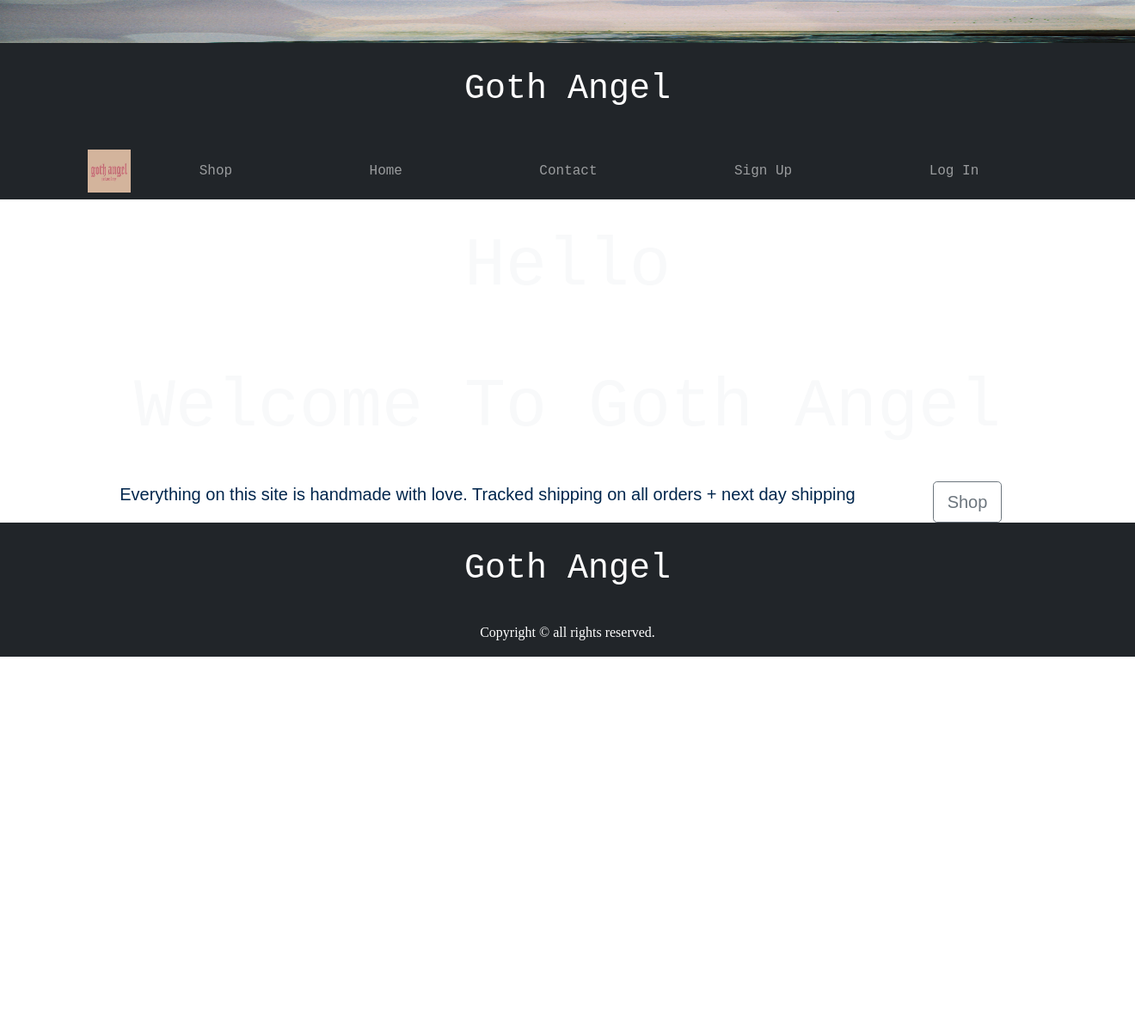
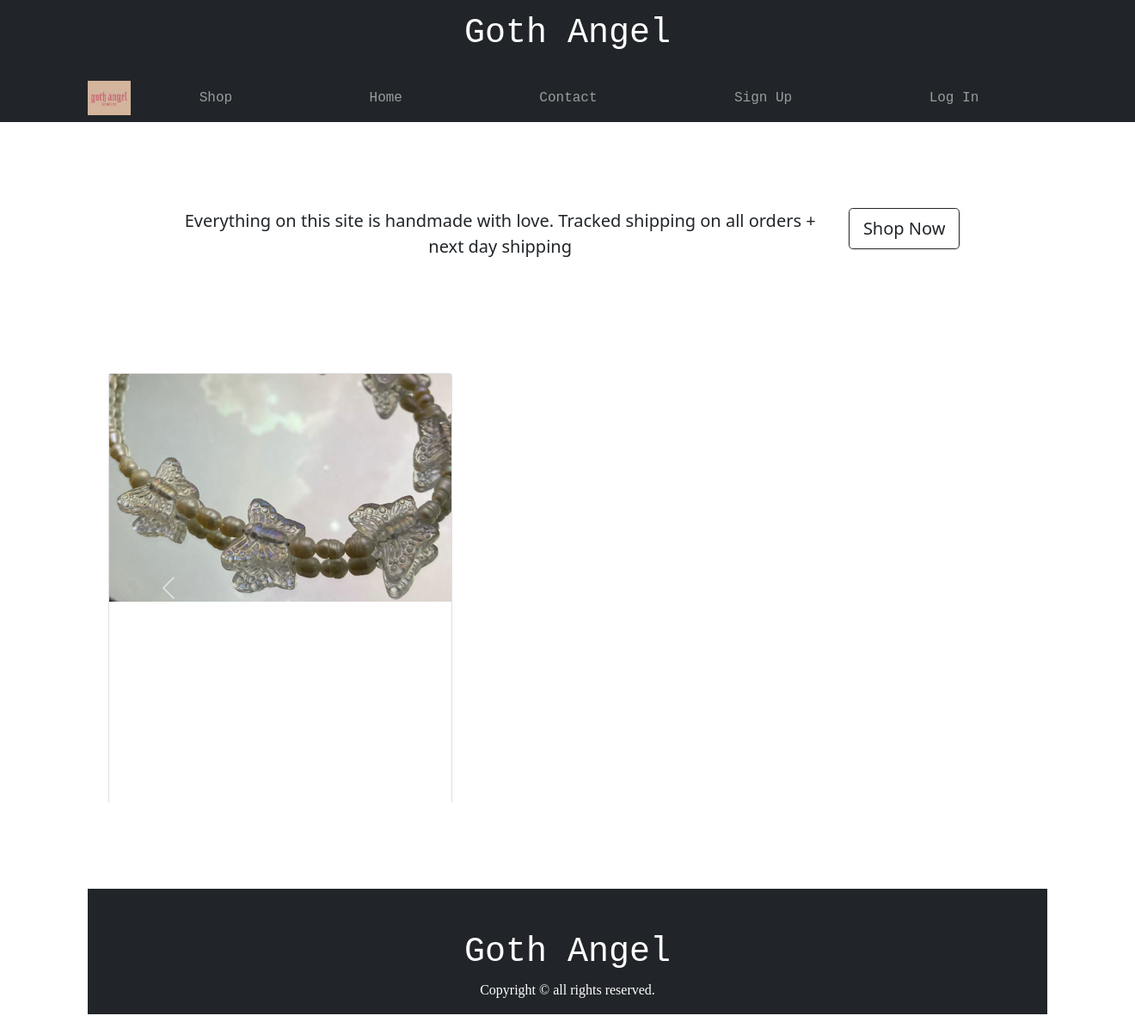
Before and after one commit to alexaped16/goth-angel, a Flask app: page / in a window 1320 px wide; the page is wider, and only the part inside the window is pictured. Shown: that part at 86% size. Before the commit the page ends 764 px from the top of that part, so only its background shows below. Run offline with Flask 2, Linux system fonts and the light colour scheme; some libraries are stand-ins or nearby versions.

Commit message:
sunday edits

```diff
--- a/app/models.py
+++ b/app/models.py
@@ -1,6 +1,6 @@
 from email import message
 import email
-from app import db, login
+from app import login, db
 from flask_login import UserMixin
 from datetime import datetime
 from werkzeug.security import generate_password_hash, check_password_hash
@@ -8,6 +8,7 @@
 import cloudinary
 import cloudinary.uploader
 import cloudinary.api
+
 
 @login.user_loader
 def get_user(user_id):
--- a/app/static/main.css
+++ b/app/static/main.css
@@ -1,11 +1,6 @@
 body {
-    color: #00264d;
     text-align: center;
-    font-family: 'Manjari', sans-serif;
-
   }
-
-
 
   .nav-item{
     font-family: 'Courier New', Courier, monospace
@@ -15,46 +10,58 @@
   {
     width: 100%;
     font-family: 'Courier New', Courier, monospace;
-    padding: 30px
+    padding-top: 50px
 
+  }
+
+  .main{
+      padding: 100px
+  }
+
+  #response-time{
+    font-family: 'Courier New', Courier, monospace;
+    padding-top: 20px
+  }
+
+  #login{
+      padding-top: 100px
+  }
+
+  .login-form{
+      padding: 40px;
+  }
+
+  #contact{
+    padding-top: 90px;
+    margin-left: 100px
+}
+
+.contact-photo{
+    padding: 100px;
+}
+
+
+  .form-group{
+    font-family: 'Courier New', Courier, monospace;
+    padding-top: 10px;
+    width: 300px;
+  }
+
+  .form-label{
+      padding-top: 20px;
+  }
+
+  .form-item{
+      padding: 1px;
   }
 
 
 
-
-
-
-  .form-group{
-    font-family: 'Courier New', Courier, monospace;
-    padding: 10px;
-    width: 300px;
-  }
-
-  .form-label{
-      padding: 5px
-  }
-
-  .form-item{
-      padding: 5px;
-
-  }
-
-  .form-button{
-      padding: 40px;
-      width: 200px;
-
-  }
-
-  #container{
-      align-items: center;
+  #goth-angel{
+      padding: 15px
   }
 
 
-
-  #noOfItems
-  {
-    margin-left: -20px
-  }
 
   .card
   {
@@ -81,20 +88,8 @@
 
 
 
-  #logo
-  {
-    height:50px;
-  }
-
-
   footer {
-    left: 0;
-    bottom: 0;
-    text-align: center;
-    background-color: #f2f2f2;
-    font-family: 'Manjari', sans-serif;
-    margin-top: 40px;
-    color: #00264d
+    margin-top: 100px;
   }
 
 .copyright{
--- a/app/templates/base.html
+++ b/app/templates/base.html
@@ -8,14 +8,15 @@
 <link rel="stylesheet" href="https://cdnjs.cloudflare.com/ajax/libs/twitter-bootstrap/5.1.0/css/bootstrap.min.css">
 <link rel="stylesheet" href="https://cdnjs.cloudflare.com/ajax/libs/font-awesome/5.15.4/css/all.min.css">
 <link rel="stylesheet" href="{{ url_for('static', filename='main.css')}}">
+<link href="css/carousel.css" rel="stylesheet">
+<script src="http://maxcdn.bootstrapcdn.com/bootstrap/3.3.6/js/bootstrap.min.js"></script>
 <title>Goth Angel | </title>
 </head>
 <body>
 
     <header>
         <div class="row bg-dark">
-            <img src="{{url_for('static', filename='Seaser093600-R1-040-18A.jpg')}}" width="50" height="50" alt="">
-            <h1 class="text-center text-white">Goth Angel</h1>
+            <h1 id='goth-angel' class="text-center text-white">Goth Angel</h1>
         </div>
         <nav class="navbar navbar-expand-lg navbar-dark bg-dark">
             <div class="container">
@@ -24,7 +25,7 @@
                 </button>
                 <div class="navbar-collapse collapse" id="navbar10">
 
-                          <img src="{{url_for('static', filename='IMG_71C7E6DB9E11-1.jpeg')}}" width="50" height="50" alt="">
+                          <img src="{{url_for('static', filename='IMG_71C7E6DB9E11-1.jpeg')}}" width="50" height="40" alt="">
                     </div>
                     <ul class="navbar-nav nav-fill w-100">
                         <li class="nav-item">
@@ -56,6 +57,9 @@
                 </div>
             </div>
         </nav>
+
+        </div>
+
     </header>
 
 
@@ -69,18 +73,19 @@
 
     </div>
 
-    <div class="row bg-dark">
-        <div class="text-center text-white"><h1>Goth Angel</h1>
-            <div class="copyright"><p>Copyright &copy; <a href="#"></a> all rights reserved.</p><div>
-        </div>
-    </div>
 
 
-
-
+    <footer>
+        <div class="row bg-dark">
+            <div class="text-center text-white"><h1>Goth Angel</h1>
+                <div class="copyright"><p>Copyright &copy; <a href="#"></a> all rights reserved.</p><div>
+            </div>
+        </div>
+    </footer>
 
 
 <script src="https://cdnjs.cloudflare.com/ajax/libs/popper.js/2.9.2/umd/popper.min.js"></script>
 <script src="https://cdnjs.cloudflare.com/ajax/libs/twitter-bootstrap/5.1.0/js/bootstrap.min.js"></script>
 </body>
+
 </html>
--- a/app/templates/index.html
+++ b/app/templates/index.html
@@ -1,24 +1,12 @@
+
 {% extends 'base.html' %}
 
 {% block content %}
 
 
-    <main>
-        <div class="container h-100">
-            <div class="row h-100 justify-content-center align-items-center">
-                <div class="col-12">
-                    <h1 class="text-center display-1 text-light"><strong>Hello</strong>
-                    </h1>
-                </div>
-                <div class="container h-100">
-                    <div class="row h-100 justify-content-center align-items-center">
-                    <div class="col-12">
-                        <h1 class="text-center display-1 text-light"><strong>Welcome To Goth Angel</strong>
-                        </h1>
-                    </div>
-            </div>
-        </div>
-    </main>
+
+
+
 
     {% if current_user.is_authenticated %}
 
@@ -26,7 +14,7 @@
 
     {% else %}
 
-    <div class="container-fluid" data-aos="fade-up"
+    <div class="container-fluid main" data-aos="fade-up"
         data-aos-offset="200"
         data-aos-delay="50"
         data-aos-duration="1000">
@@ -35,14 +23,84 @@
             <p class="lead">Everything on this site is handmade with love. Tracked shipping on all orders + next day shipping</p>
         </div>
         <div class="col-xs-12 col-sm-12 col-md-3 col-lg-3 col-xl-2">
-            <a href="#"><button type="button" class="btn btn-outline-secondary
-            btn-lg">Shop</button></a>
+            <a href="#"><button type="button" class="btn btn-outline-dark
+            btn-lg">Shop Now</button></a>
         </div>
     </div>
     </div>
 
-
-
+    <div class="container text-center my-3">
+        <div class="row mx-auto my-auto justify-content-center">
+            <div id="recipeCarousel" class="carousel slide" data-bs-ride="carousel">
+                <div class="carousel-inner" role="listbox">
+                    <div class="carousel-item active">
+                        <div class="col-md-3">
+                            <div class="card">
+                                <div class="card-img">
+                                    <img src="{{url_for('static', filename='IMG_99E67573723B-1.jpeg')}}" class="img-fluid">
+                                </div>
+                                <div class="card-img-overlay"></div>
+                            </div>
+                        </div>
+                    </div>
+                    <div class="carousel-item">
+                        <div class="col-md-3">
+                            <div class="card">
+                                <div class="card-img">
+                                    <img src="{{url_for('static', filename='IMG_5EBDC335CE43-1.jpeg')}}" class="img-fluid">
+                                </div>
+                                <div class="card-img-overlay"></div>
+                            </div>
+                        </div>
+                    </div>
+                    <div class="carousel-item">
+                        <div class="col-md-3">
+                            <div class="card">
+                                <div class="card-img">
+                                    <img src="{{url_for('static', filename='IMG_97D34BCBA0F2-1.jpeg')}}" class="img-fluid">
+                                </div>
+                                <div class="card-img-overlay"></div>
+                            </div>
+                        </div>
+                    </div>
+                    <div class="carousel-item">
+                        <div class="col-md-3">
+                            <div class="card">
+                                <div class="card-img">
+                                    <img src="{{url_for('static', filename='IMG_C94283424440-1.jpeg')}}" class="img-fluid">
+                                </div>
+                                <div class="card-img-overlay"></div>
+                            </div>
+                        </div>
+                    </div>
+                    <div class="carousel-item">
+                        <div class="col-md-3">
+                            <div class="card">
+                                <div class="card-img">
+                                    <img src="{{url_for('static', filename='IMG_71C7E6DB9E11-1.jpeg')}}" class="img-fluid">
+                                </div>
+                                <div class="card-img-overlay"></div>
+                            </div>
+                        </div>
+                    </div>
+                    <div class="carousel-item">
+                        <div class="col-md-3">
+                            <div class="card">
+                                <div class="card-img">
+                                    <img src="{{url_for('static', filename='IMG_E98502A7D2ED-1.jpeg')}}" class="img-fluid">
+                                </div>
+                                <div class="card-img-overlay"></div>
+                            </div>
+                        </div>
+                    </div>
+                </div>
+                <a class="carousel-control-prev bg-transparent w-aut" href="#recipeCarousel" role="button" data-bs-slide="prev">
+                    <span class="carousel-control-prev-icon" aria-hidden="true"></span>
+                </a>
+                <a class="carousel-control-next bg-transparent w-aut" href="#recipeCarousel" role="button" data-bs-slide="next">
+                    <span class="carousel-control-next-icon" aria-hidden="true"></span>
+                </a>
+            </div>
 
     {% endif %}
 
--- a/app/templates/signup.html
+++ b/app/templates/signup.html
@@ -22,8 +22,8 @@
             {{ form.confirm_pass.label }}</div>
             <div class="form-item">
             {{ form.confirm_pass(class='form-control', placeholder='Confirm Password') }}</div>
-            <div class="form-button">
-            {{ form.submit(class='btn-dark w-100') }}</div>
+            <div class="form-label">
+            {{ form.submit(class='btn btn-outline-dark w-100') }}</div>
         </div>
     </form>
 {% endblock content %}
--- a/config.py
+++ b/config.py
@@ -3,6 +3,8 @@
 basedir = os.path.abspath(os.path.dirname(__file__))
 
 class Config:
+    FLASK_APP = os.environ.get('FLASK_APP')
+    FLASK_ENV = os.environ.get('FLASK_ENV')
     SECRET_KEY = os.environ.get('SECRET_KEY') or 'you-will-never-guess'
-    SQLALCHEMY_DATABASE_URI = os.environ.get('DATABASE_URL').replace('postgres://', 'postgresql://') or 'sqlite:///' + os.path.join(basedir, 'app.db')
+    SQLALCHEMY_DATABASE_URI = os.environ.get('DATABASE_URL') or 'sqlite:///' + os.path.join(basedir, 'app.db')
     SQLALCHEMY_TRACK_MODIFICATIONS = False
--- a/requirements.txt
+++ b/requirements.txt
@@ -1,5 +1,7 @@
 alembic==1.7.7
+certifi==2021.10.8
 click==8.1.2
+cloudinary==1.29.0
 dnspython==2.2.1
 email-validator==1.1.3
 Flask==2.1.1
@@ -14,8 +16,11 @@
 Jinja2==3.1.1
 Mako==1.2.0
 MarkupSafe==2.1.1
+psycopg2==2.9.3
 python-dotenv==0.20.0
+six==1.16.0
 SQLAlchemy==1.4.34
+urllib3==1.26.9
 Werkzeug==2.1.0
 WTForms==3.0.1
 zipp==3.7.0
```
Also changed, not shown: app/js/bootstrap.bundle.min.js (added, +15 -0 lines), app/templates/contact.html (+8 -5 lines), app/templates/login.html (+25 -11 lines), migrations/versions/c5e7e18c5a9d_create_user_table.py (deleted, +0 -37 lines), migrations/versions/fd85b5d0b4c8_create_product_table.py (deleted, +0 -44 lines), app/static/002745980001.jpg (added), app/static/IMG_5EBDC335CE43-1.jpeg (added), app/static/IMG_97D34BCBA0F2-1.jpeg (added), app/static/IMG_C94283424440-1.jpeg (added), app/static/IMG_E98502A7D2ED-1.jpeg (added).
